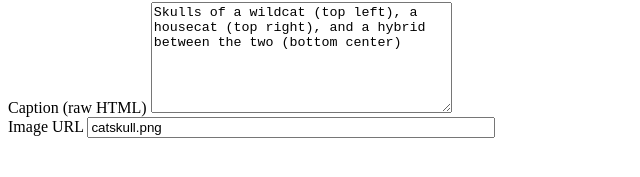
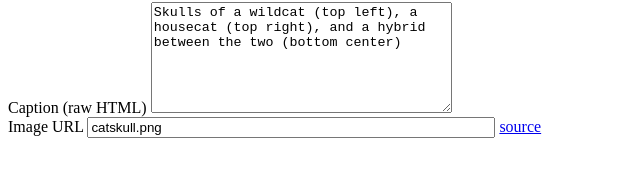
Before and after one commit to justinliang1020/fake-wikipedia, a SvelteKit app: page / in a window 1280 px wide. Shown: the part 465-642 px from the top of the page, without its empty margins (0-640 px from the left). Built offline with nearby package versions, Linux system fonts and the light colour scheme.

Commit message:
add link to website

```diff
--- a/src/routes/+page.svelte
+++ b/src/routes/+page.svelte
@@ -20,3 +20,5 @@
 
 <label for="imageUrl">Image URL</label>
 <input type="text" id="imageUrl" name="Image URL" bind:value={imageSrc} style="width: 400px;" />
+
+<a href="https://github.com/justinliang1020/fake-wikipedia">source</a>
```
